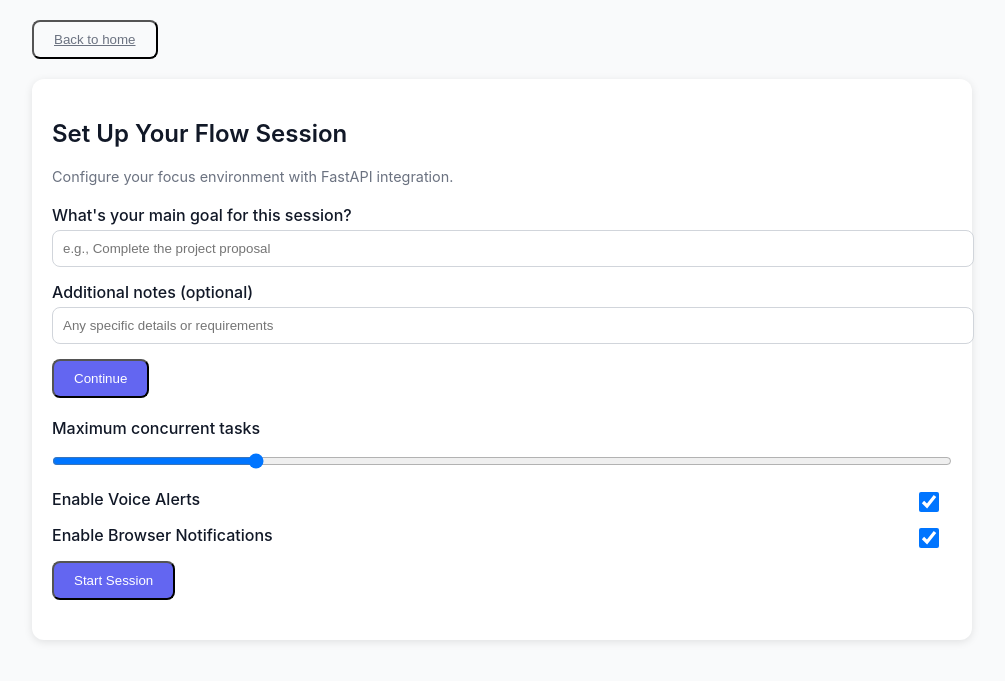
After one commit to dimitar-seraffimov/FlowState, a FastAPI app: template backend/templates/session-setup.html in a window 1280 px wide. The commit adds this page. Shown: the top 681 px of the page, without its empty margins (158-1163 px from the left). Run offline with FastAPI, Linux system fonts and the light colour scheme; the template is opened without the code that fills it, so the values that code supplies are empty; parts of the project's set-up code (start-up, migrations or seed data) failed here and were passed over.

Commit message:
fronted should be working

```diff
--- a/backend/app/main.py
+++ b/backend/app/main.py
@@ -1,7 +1,6 @@
-from fastapi import FastAPI
+from fastapi import FastAPI, Request
 from routers import session
 from fastapi.responses import HTMLResponse
-from fastapi.requests import Request
 from fastapi.templating import Jinja2Templates
 from fastapi.staticfiles import StaticFiles
 import os
@@ -9,18 +8,23 @@ app = FastAPI()
 
 # creates the static path
 static_path = os.path.join(os.path.dirname(os.path.abspath(__file__)), "../../", "static")
+templates = Jinja2Templates(directory="templates")
+
 
 # mounts the static files directory to the app
 app.mount("/static", StaticFiles(directory=static_path), name="static")
 
 app.include_router(session.router)
 
-templates = Jinja2Templates(directory="templates")
 
 # serve index.html
 @app.get("/", response_class=HTMLResponse)
-def read_root(request: Request):
+async def read_index(request: Request):
     return templates.TemplateResponse("index.html", {"request": request})
+
+@app.get("/session-setup", response_class=HTMLResponse)
+async def read_session_setup(request: Request):
+    return templates.TemplateResponse("session-setup.html", {"request": request})
 
 
 
--- /dev/null
+++ b/backend/templates/session-setup.html
@@ -0,0 +1,57 @@
+<!DOCTYPE html>
+<html lang="en">
+<head>
+  <meta charset="UTF-8" />
+  <meta name="viewport" content="width=device-width, initial-scale=1.0" />
+  <title>Flow Session Setup</title>
+  <link rel="stylesheet" href="../../static/css/session-setup.css" />
+  <script src="../../static/js/session-setup.js"></script>
+  <script src="https://cdn.jsdelivr.net/npm/axios/dist/axios.min.js"></script>
+</head>
+<body>
+  <div class="container">
+    <button id="back-btn" class="btn secondary" onclick="navigateToHome()">Back to home</button>
+    <div class="card">
+      <div class="card-header">
+        <h2 class="card-title">Set Up Your Flow Session</h2>
+        <p class="card-description">Configure your focus environment with FastAPI integration.</p>
+      </div>
+      <div class="card-content">
+        <form id="session-form">
+          <div id="step-1" class="step active">
+            <label for="goal" class="label">What's your main goal for this session?</label>
+            <input type="text" id="goal" class="input" required placeholder="e.g., Complete the project proposal" />
+
+            <label for="description" class="label">Additional notes (optional)</label>
+            <input type="text" id="description" class="input" placeholder="Any specific details or requirements" />
+
+            <button type="button" id="continue-btn" class="btn primary">Continue</button>
+          </div>
+
+          <div id="step-2" class="step">
+            <label for="max-tasks" class="label">Maximum concurrent tasks</label>
+            <input type="range" id="max-tasks" class="slider" min="1" max="10" value="3" />
+
+            <div class="switch-group">
+              <label for="voice-alerts" class="label">Enable Voice Alerts</label>
+              <input type="checkbox" id="voice-alerts" class="switch" checked />
+            </div>
+
+            <div class="switch-group">
+              <label for="notifications" class="label">Enable Browser Notifications</label>
+              <input type="checkbox" id="notifications" class="switch" checked />
+            </div>
+
+            <button type="submit" class="btn primary">Start Session</button>
+          </div>
+        </form>
+      </div>
+    </div>
+  </div>
+  <script>
+    function navigateToHome() {
+      window.location.href = "/";
+    }
+  </script>
+</body>
+</html>
--- /dev/null
+++ b/static/css/session-setup.css
@@ -0,0 +1,80 @@
+/* session-setup.css */
+body {
+  font-family: 'Inter', sans-serif;
+  background-color: #f9fafb;
+  color: #111827;
+  margin: 0;
+  padding: 20px;
+}
+.container {
+  max-width: 900px;
+  margin: auto;
+  display: flex;
+  flex-direction: column;
+  align-items: flex-start;
+}
+.card {
+  background-color: #fff;
+  border-radius: 0.75rem;
+  box-shadow: 0 2px 8px rgba(0, 0, 0, 0.1);
+  padding: 20px;
+  width: 100%;
+}
+.card-header {
+  margin-bottom: 20px;
+}
+.card-title {
+  font-size: 1.5rem;
+  font-weight: 600;
+}
+.card-description {
+  font-size: 0.9rem;
+  color: #6b7280;
+}
+.label {
+  display: block;
+  margin-bottom: 5px;
+  font-weight: 500;
+}
+.input {
+  width: 100%;
+  padding: 10px;
+  margin-bottom: 15px;
+  border: 1px solid #d1d5db;
+  border-radius: 0.5rem;
+}
+.slider {
+  width: 100%;
+  margin: 10px 0;
+}
+.switch-group {
+  display: flex;
+  justify-content: space-between;
+  margin: 10px 0;
+}
+.switch {
+  width: 40px;
+  height: 20px;
+  position: relative;
+  cursor: pointer;
+}
+.btn {
+  padding: 10px 20px;
+  border-radius: 0.5rem;
+  font-weight: 500;
+  cursor: pointer;
+  transition: background-color 0.3s;
+  margin-bottom: 20px;
+}
+.btn.primary {
+  background-color: #6366f1;
+  color: white;
+}
+.btn.primary:hover {
+  background-color: #4f46e5;
+}
+.btn.secondary {
+  background-color: transparent;
+  color: #6b7280;
+  text-decoration: underline;
+}
--- /dev/null
+++ b/static/js/session-setup.js
@@ -0,0 +1,43 @@
+// session-setup.js
+document.addEventListener('DOMContentLoaded', () => {
+  const backBtn = document.getElementById('back-btn');
+  const continueBtn = document.getElementById('continue-btn');
+  const form = document.getElementById('session-form');
+  const step1 = document.getElementById('step-1');
+  const step2 = document.getElementById('step-2');
+
+  backBtn.addEventListener('click', () => {
+    window.history.back();
+  });
+
+  continueBtn.addEventListener('click', () => {
+    if (document.getElementById('goal').value.trim() === '') {
+      alert('Please enter your main goal for this session.');
+      return;
+    }
+    step1.classList.remove('active');
+    step2.classList.add('active');
+  });
+
+  form.addEventListener('submit', async (e) => {
+    e.preventDefault();
+
+    const sessionData = {
+      title: document.getElementById('goal').value,
+      description: document.getElementById('description').value,
+      max_tasks: document.getElementById('max-tasks').value,
+      enable_voice_alerts: document.getElementById('voice-alerts').checked,
+      enable_notifications: document.getElementById('notifications').checked,
+    };
+
+    try {
+      await axios.post('/api/session-goal', sessionData);
+      await axios.post('/api/settings', sessionData);
+      alert('Session started successfully!');
+      window.location.href = '/';
+    } catch (error) {
+      console.error('Error setting up session:', error);
+      alert('Failed to set up session. Please try again.');
+    }
+  });
+});
```
Also changed, not shown: backend/templates/index.html (+9 -2 lines), static/css/styles.css (+11 -0 lines).
